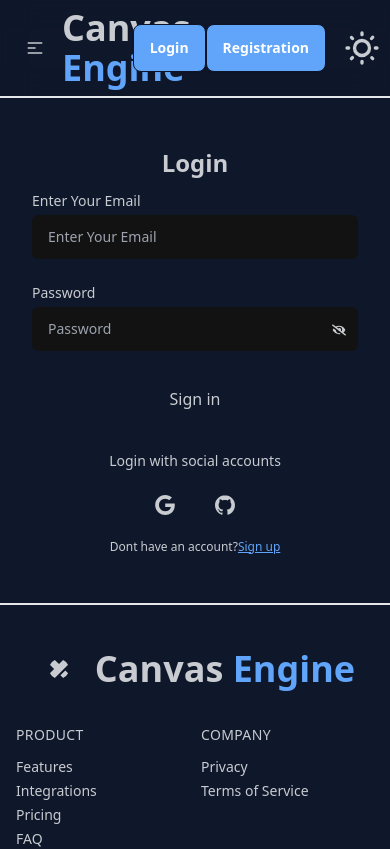
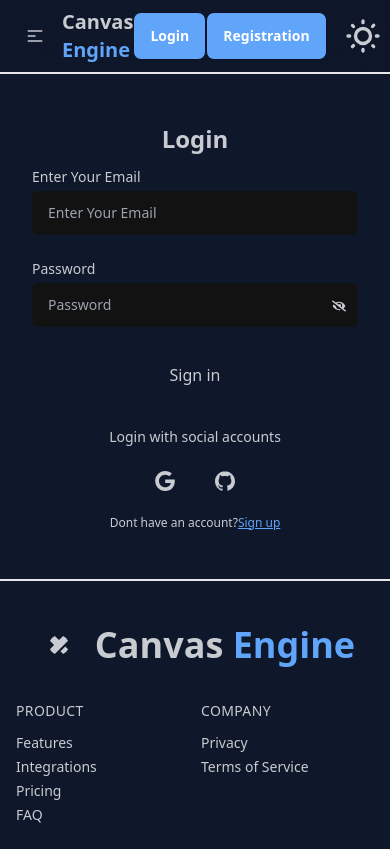
Before and after one commit to hasanposh/canvas-engine, a React (Vite) app: page /login in a window 390 px wide. Shown: the top 849 px of the page. Built offline with nearby package versions, Linux system fonts and the light colour scheme; no server answers.

Commit message:
complete with responsive

```diff
--- a/src/components/NavBar.jsx
+++ b/src/components/NavBar.jsx
@@ -119,14 +119,14 @@ const NavBar = () => {
               {navLink}
             </ul>
           </div>
-          <Link to={"/"} className=" font-bold text-4xl">
+          <Link to={"/"} className=" font-bold text-xl md:text-4xl">
             Canvas <span className="text-blue-400">Engine</span>
           </Link>
         </div>
         <div className=" hidden lg:flex">
           <ul className=" menu-horizontal gap-3">{navLink}</ul>
         </div>
-        <div className="navbar-end">
+        <div className="navbar-end w-full md:w-1/2 justify-between md:justify-end">
           {user ? (
             <div className="dropdown dropdown-end">
               <div
```
